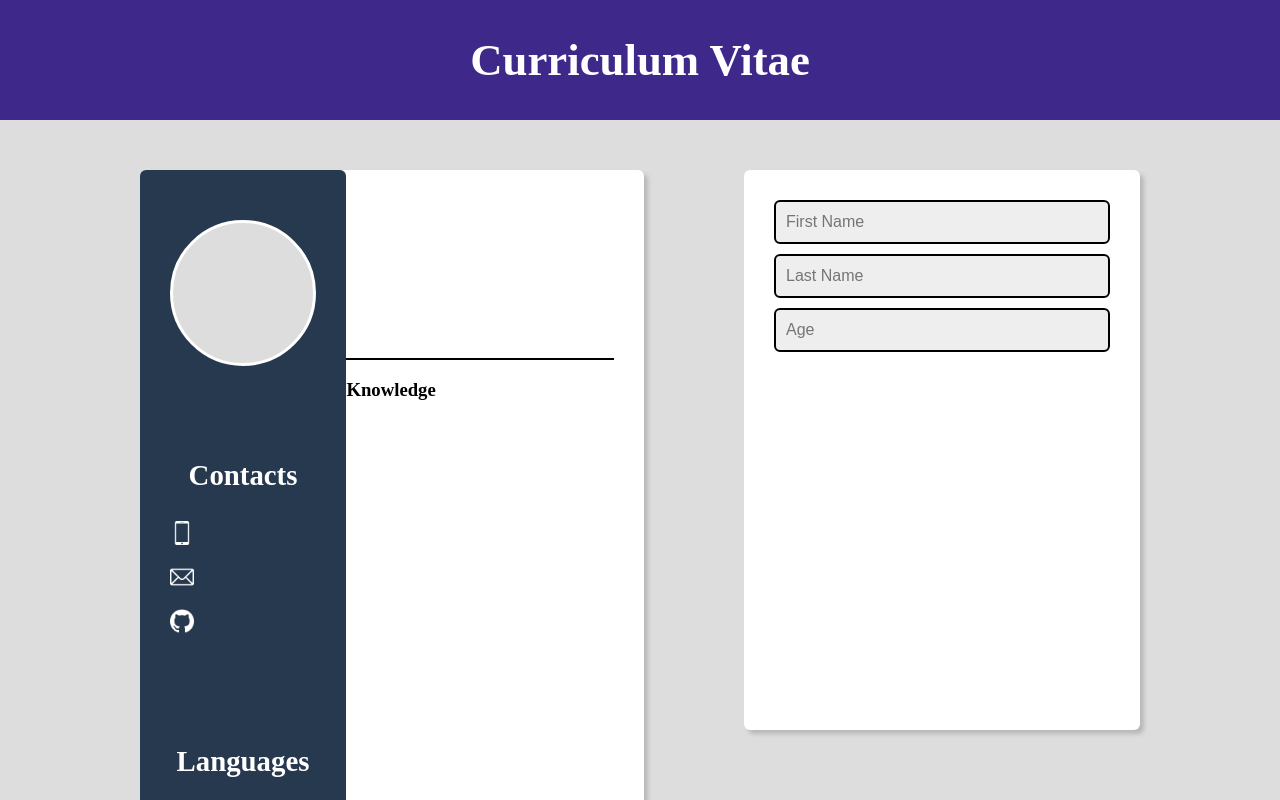
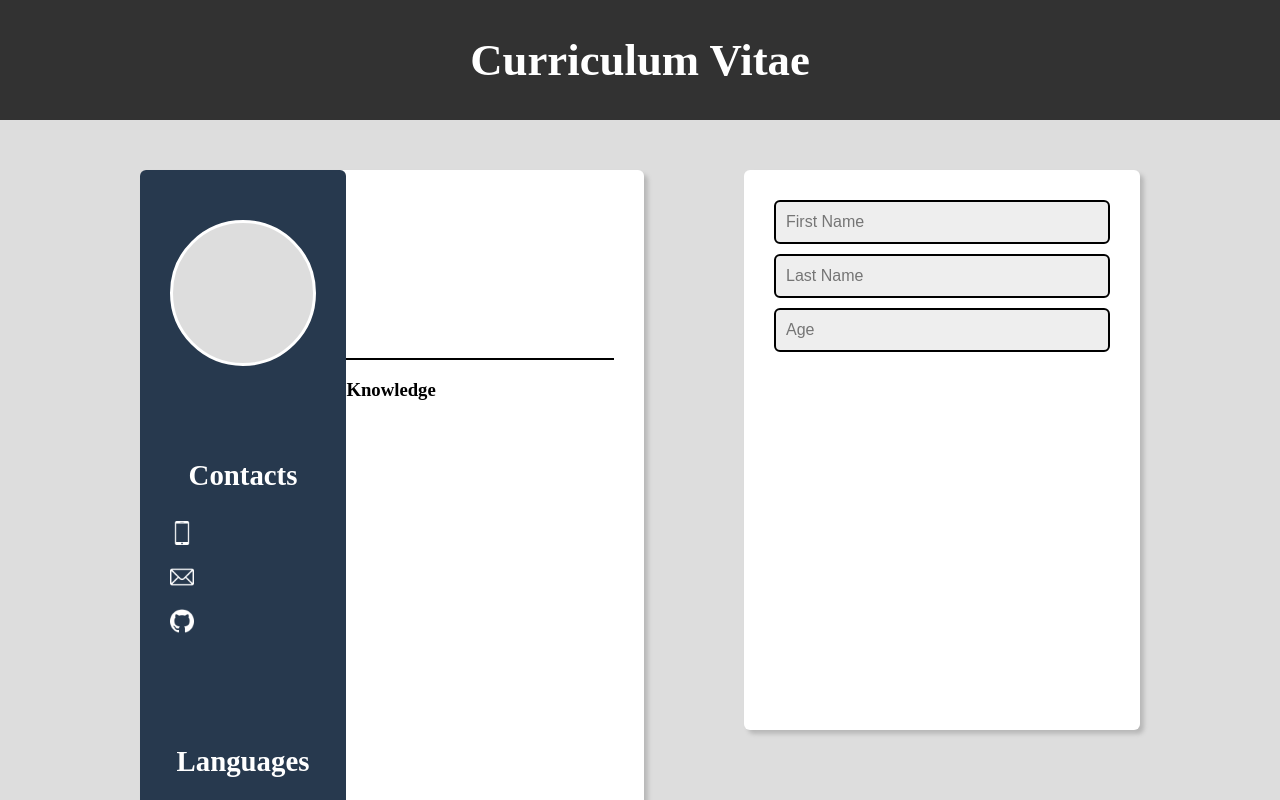
Before and after one commit to pequito193/cv-project, a React (Create React App) app: page / in a window 1280 px wide. Shown: the top 800 px of the page. Built offline with nearby package versions, Linux system fonts and the light colour scheme.

Commit message:
Change header background colour

```diff
--- a/src/styles/Header.css
+++ b/src/styles/Header.css
@@ -1,5 +1,5 @@
 .page-title {
-    background-color: rgb(62, 41, 138);
+    background-color: rgb(50, 50, 50);
     color: white;
     margin-top: 0;
     display: flex;
```
